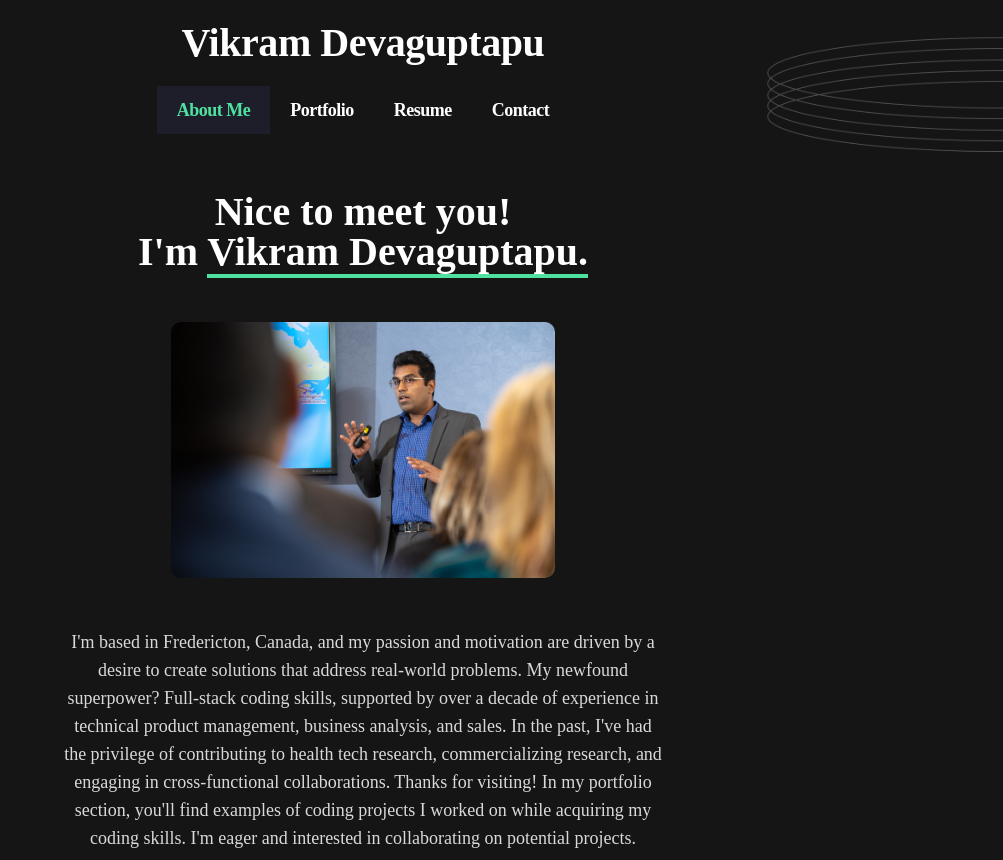
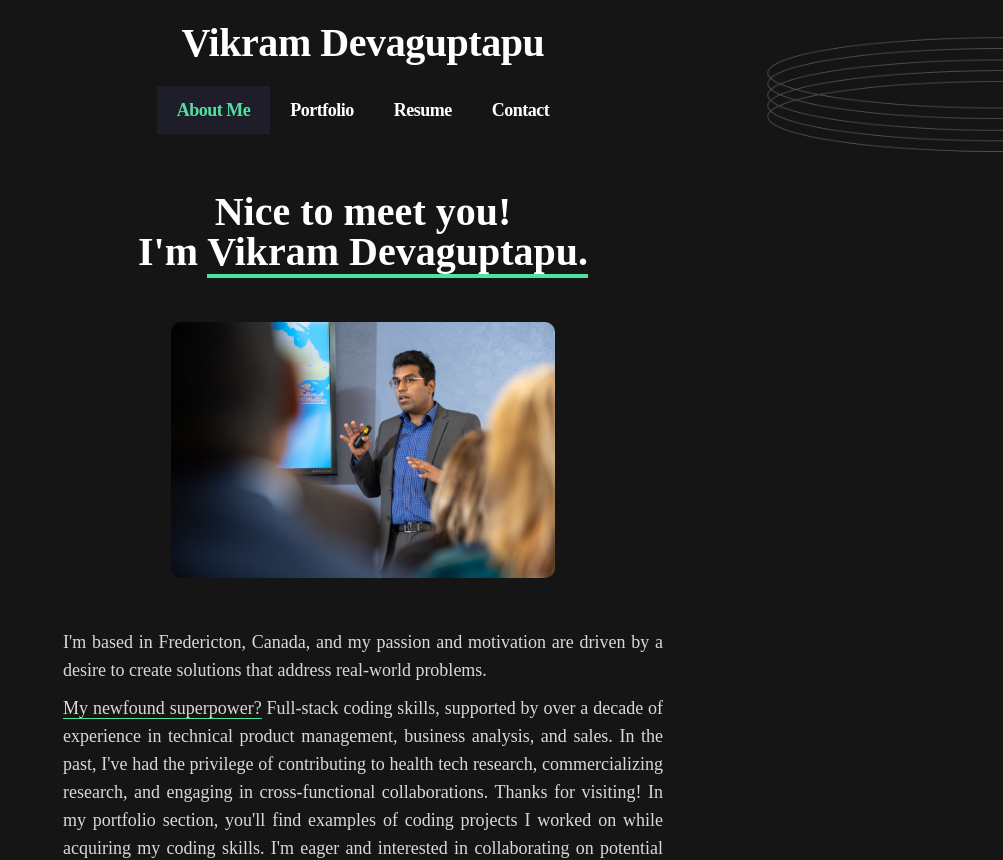
Before and after one commit to vikramadityad/portfolio-react, a React (Create React App) app: page / in a window 1280 px wide. Shown: the top 860 px of the page, without its empty margins (277-1280 px from the left). Built offline with nearby package versions, Linux system fonts and the light colour scheme.

Commit message:
updated aboutme description

```diff
--- a/src/App.css
+++ b/src/App.css
@@ -160,7 +160,8 @@ body {
 
 .bio_desc p {
   max-width: 600px;
-  margin: 50px auto;
+  margin: 10px auto;
+  text-align: justify;
 
 }
 
@@ -171,11 +172,15 @@ body {
 
 /* Green Rectangle */
 .bio .rectangle {
-
   /* border-color: #4EE1A0;
   border-style: solid; */
   border-bottom: 4px solid #4EE1A0;
+}
 
+.rectangle_light {
+  /* border-color: #4EE1A0;
+  border-style: solid; */
+  border-bottom: 1px solid #4EE1A0;
 }
 
 /* Name */
--- a/src/component/aboutme.js
+++ b/src/component/aboutme.js
@@ -11,11 +11,11 @@ const AboutMe = () => {
         </div>
         <img src="./images/istem.jpg" alt="Vikram Speaking" className="my-photo" />
         {/* <h2 className='title'>About Me</h2> */}
-        <p> I'm based in Fredericton, Canada, and my passion and motivation are driven by a desire to create solutions that address real-world problems. My newfound superpower? Full-stack coding skills, supported by over a decade of experience in technical product management, business analysis, and sales. In the past, I've had the privilege of contributing to health tech research, commercializing research, and engaging in cross-functional collaborations.
-
-Thanks for visiting! In my portfolio section, you'll find examples of coding projects I worked on while acquiring my coding skills. I'm eager and interested in collaborating on potential projects.
+        <p> I'm based in Fredericton, Canada, and my passion and motivation are driven by a desire to create solutions that address real-world problems. </p>
+          <p> <span className='rectangle_light'>My newfound superpower?</span> Full-stack coding skills, supported by over a decade of experience in technical product management, business analysis, and sales. In the past, I've had the privilege of contributing to health tech research, commercializing research, and engaging in cross-functional collaborations.
+            Thanks for visiting! In my portfolio section, you'll find examples of coding projects I worked on while acquiring my coding skills. I'm eager and interested in collaborating on potential projects.
           </p>
-          </div>
+      </div>
     </section>
   );
 };
```
